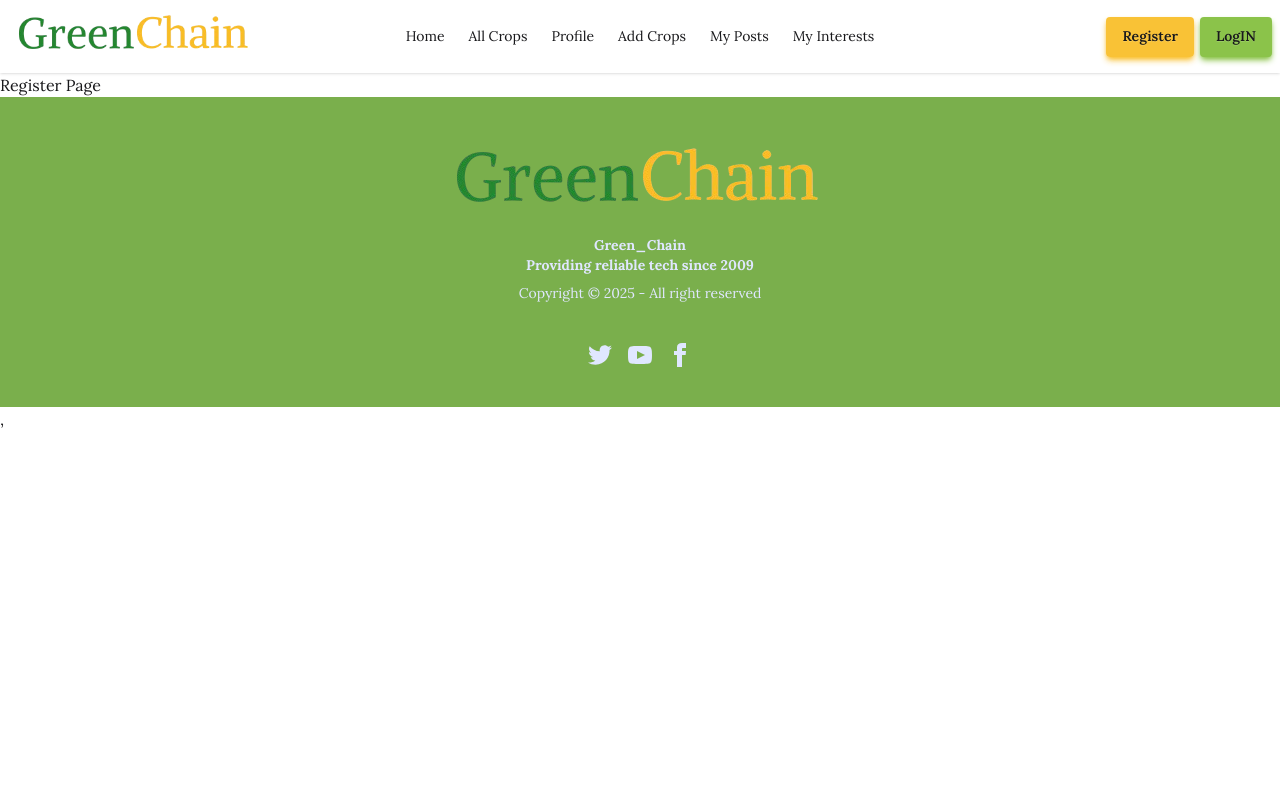
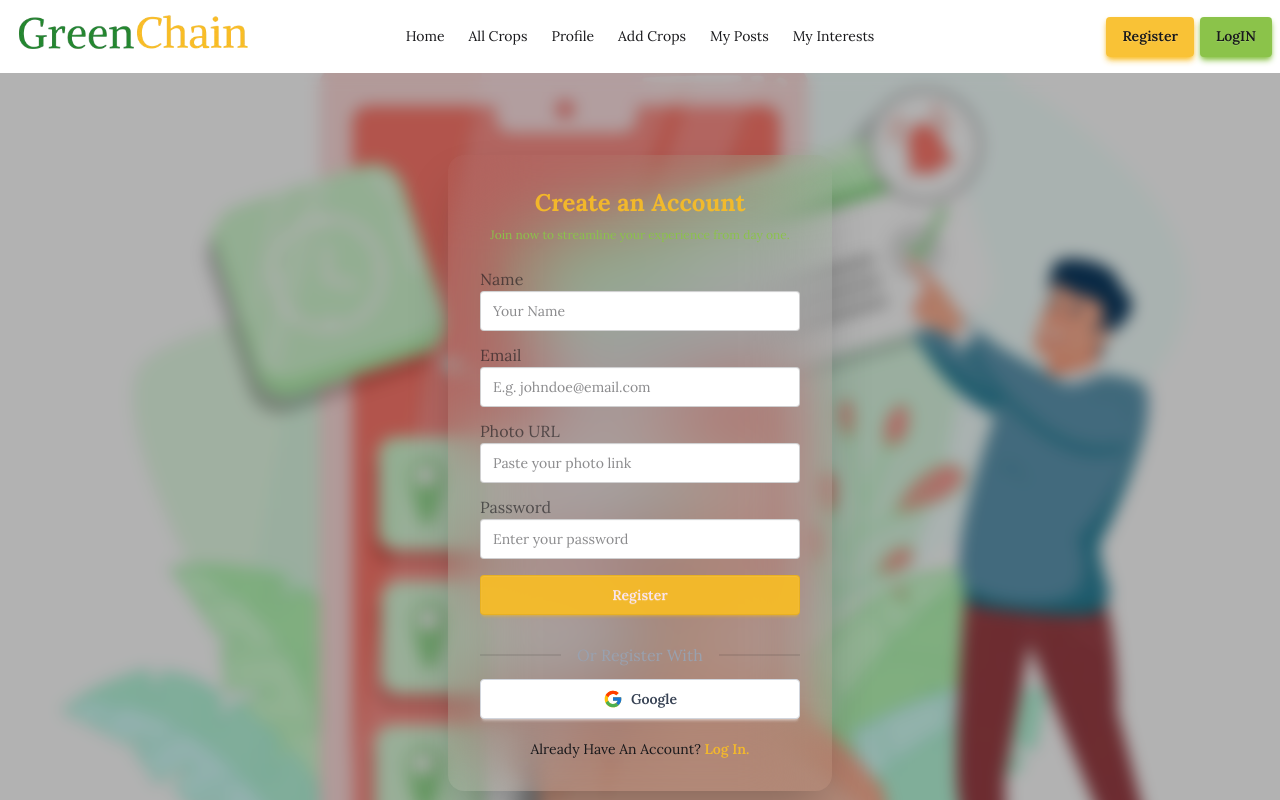
Before and after one commit to MUSTAKIMBIN/Green_Chain_Claint, a React (Vite) app: page /register in a window 1280 px wide. Shown: the top 800 px of the page. Built offline with nearby package versions, Linux system fonts and the light colour scheme.

Commit message:
designed register page

```diff
--- a/src/Pages/Register/Register.jsx
+++ b/src/Pages/Register/Register.jsx
@@ -1,7 +1,100 @@
 import React from "react";
+import { FcGoogle } from "react-icons/fc";
+import registerBg from "../../assets/registerBg.jpg";
+import { Link } from "react-router";
 
 const Register = () => {
-  return <div>Register Page</div>;
+  return (
+    <div
+      className="min-h-screen flex items-center justify-center bg-cover bg-center relative"
+      style={{
+        backgroundImage: `url(${registerBg})`,
+      }}
+    >
+      {/* Blurred overlay */}
+      <div className="absolute inset-0 bg-black/30 backdrop-blur-sm"></div>
+
+      {/* Register Card */}
+      <div className="relative z-10 bg-transparent backdrop-blur-2xl shadow-2xl rounded-2xl w-96 p-8">
+        <h2 className="text-2xl text-secondary font-bold text-center mb-2">
+          Create an Account
+        </h2>
+        <p className="text-center text-xs text-accent mb-6">
+          Join now to streamline your experience from day one.
+        </p>
+
+        {/* Name */}
+        <div className="form-control mb-3">
+          <label className="label">
+            <span className="label-text">Name</span>
+          </label>
+          <input
+            type="text"
+            placeholder="Your Name"
+            className="input input-bordered w-full"
+          />
+        </div>
+
+        {/* Email */}
+        <div className="form-control mb-3">
+          <label className="label">
+            <span className="label-text">Email</span>
+          </label>
+          <input
+            type="email"
+            placeholder="E.g. johndoe@email.com"
+            className="input input-bordered w-full"
+          />
+        </div>
+
+        {/* Photo URL */}
+        <div className="form-control mb-3">
+          <label className="label">
+            <span className="label-text">Photo URL</span>
+          </label>
+          <input
+            type="text"
+            placeholder="Paste your photo link"
+            className="input input-bordered w-full"
+          />
+        </div>
+
+        {/* Password */}
+        <div className="form-control mb-4">
+          <label className="label">
+            <span className="label-text">Password</span>
+          </label>
+          <input
+            type="password"
+            placeholder="Enter your password"
+            className="input input-bordered w-full"
+          />
+        </div>
+
+        {/* Register Button */}
+        <button className="btn btn-secondary w-full mb-4">Register</button>
+
+        <div className="divider text-gray-400">Or Register With</div>
+
+        {/* Google Login */}
+        <button className="btn w-full bg-white border border-gray-300 hover:bg-gray-100 text-gray-700 flex items-center justify-center gap-2">
+          <FcGoogle className="text-xl" /> Google
+        </button>
+
+        <p className="text-center text-sm mt-5">
+          Already Have An Account?{" "}
+          <Link to={"/logIn"}>
+            <span
+              href="#"
+              className="text-secondary font-semibold hover:underline"
+            >
+              Log In.
+            </span>
+          </Link>
+        </p>
+      </div>
+    </div>
+  );
 };
 
 export default Register;
```
Also changed, not shown: src/assets/registerBg.jpg (added).
